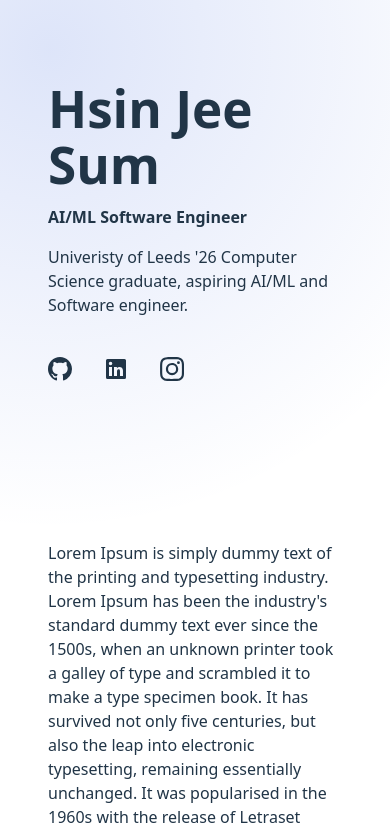
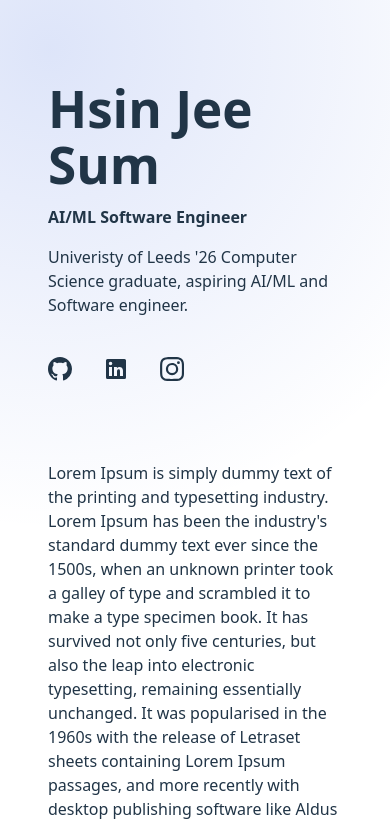
Before and after one commit to hjeesum/HsinJeePortfolio, a React (Vite) app: page / in a window 390 px wide. Shown: the top 825 px of the page. Built offline with nearby package versions, Linux system fonts and the light colour scheme.

Commit message:
changed padding in home
makes it better looking in mobile view

```diff
--- a/src/App.jsx
+++ b/src/App.jsx
@@ -25,7 +25,7 @@ function App() {
     >
       <div className="max-w-screen-xl px-12 mx-auto">
         <div className="lg:flex lg:justify-between lg:gap-4">
-          <header className="lg:sticky top-0 lg:flex lg:max-h-screen lg:w-[48%] lg:flex-col lg:justify-between py-20">
+          <header className="lg:sticky top-0 lg:flex lg:max-h-screen lg:w-[48%] lg:flex-col lg:justify-between pt-20">
             <Home />
           </header>
           <div className="lg:w-[52%] py-20">
```
